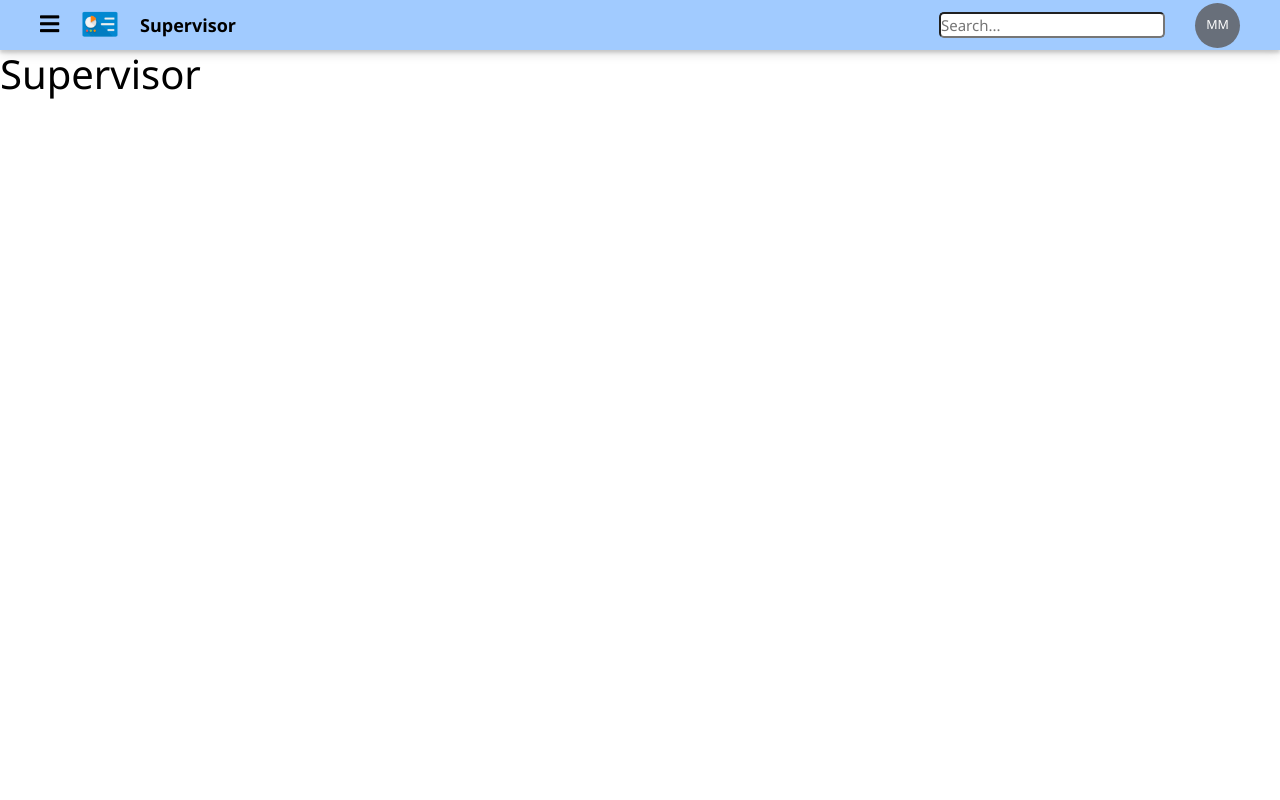
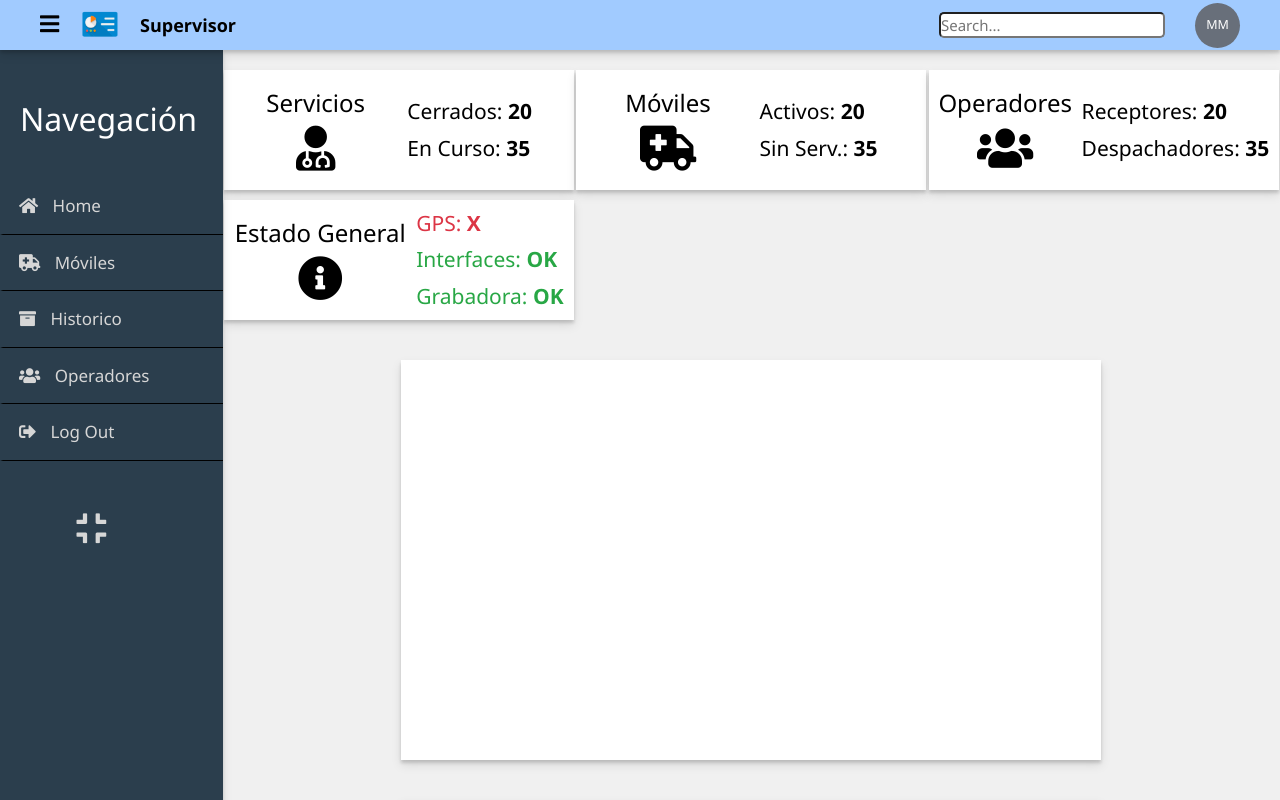
Before and after one commit to mattmoll/supervisor-webapp, a React (Create React App) app in the folder supervisor/: page / in a window 1280 px wide. Shown: the top 800 px of the page. Built offline with nearby package versions, Linux system fonts and the light colour scheme; the HTML template or start-up script is replaced by a standard one.

Commit message:
Added Home, sidebar with links working. Moviles placeholder.

```diff
--- a/supervisor/src/App.js
+++ b/supervisor/src/App.js
@@ -1,13 +1,27 @@
 import React from "react";
+import { BrowserRouter as Router, Route, Switch } from "react-router-dom";
 import "./App.css";
 import Topbar from "./components/layout/Topbar";
+import Sidebar from "./components/layout/Sidebar";
+import Home from "./components/dashboards/Home";
+import Moviles from "./components/dashboards/Moviles";
 
 function App() {
   return (
-    <div className="App">
-      <Topbar></Topbar>
-      <h1>Supervisor</h1>
-    </div>
+    <Router>
+      <div className="App">
+        <Topbar></Topbar>
+        <div id="full-container">
+          <Sidebar></Sidebar>
+          <main>
+            <Switch>
+              <Route exact path="/" component={Home}></Route>
+              <Route exact path="/moviles" component={Moviles}></Route>
+            </Switch>
+          </main>
+        </div>
+      </div>
+    </Router>
   );
 }
 
--- /dev/null
+++ b/supervisor/src/components/dashboards/Home.js
@@ -0,0 +1,119 @@
+import React, { Component } from "react";
+
+export default class Home extends Component {
+  render() {
+    return (
+      <div>
+        <div id="summary-container">
+          <div class="panel summary">
+            <div class="summary-panel-title">
+              <h4>Servicios</h4>
+              <i class="fas fa-user-md fa-3x"></i>
+            </div>
+            <div class="info-panel">
+              <div class="info-item">
+                <span>
+                  Cerrados: <strong class="info-value"> 20</strong>{" "}
+                </span>
+              </div>
+              <div class="info-item">
+                <span>
+                  En Curso: <strong class="info-value"> 35</strong>{" "}
+                </span>
+              </div>
+            </div>
+          </div>
+          <div class="panel summary">
+            <div class="summary-panel-title">
+              <h4>Móviles</h4>
+              <i class="fas fa-ambulance fa-3x"></i>
+            </div>
+            <div class="info-panel">
+              <div class="info-item">
+                <span>
+                  Activos: <strong class="info-value"> 20</strong>{" "}
+                </span>
+              </div>
+              <div class="info-item">
+                <span>
+                  Sin Serv.: <strong class="info-value"> 35</strong>{" "}
+                </span>
+              </div>
+            </div>
+          </div>
+          <div class="panel summary">
+            <div class="summary-panel-title">
+              <h4>Operadores</h4>
+              <i class="fas fa-users fa-3x"></i>
+            </div>
+            <div class="info-panel">
+              <div class="info-item">
+                <span>
+                  Receptores: <strong class="info-value"> 20</strong>{" "}
+                </span>
+              </div>
+              <div class="info-item">
+                <span>
+                  Despachadores: <strong class="info-value"> 35</strong>{" "}
+                </span>
+              </div>
+            </div>
+          </div>
+          <div class="panel summary">
+            <div class="summary-panel-title">
+              <h4>Estado General</h4>
+              <i class="fas fa-info-circle fa-3x"></i>
+            </div>
+            <div class="info-panel">
+              <div class="info-item">
+                <span class="text-danger">
+                  GPS: <strong class="info-value"> X</strong>{" "}
+                </span>
+              </div>
+              <div class="info-item">
+                <span class="text-success">
+                  Interfaces: <strong class="info-value"> OK</strong>{" "}
+                </span>
+              </div>
+              <div class="info-item">
+                <span class="text-success">
+                  Grabadora: <strong class="info-value"> OK</strong>{" "}
+                </span>
+              </div>
+            </div>
+          </div>
+        </div>
+
+        <div id="content-container">
+          <div class="panel content">
+            <div id="chartdiv" class="chart"></div>
+          </div>
+          <div class="panel content">
+            <h4> Some Relevant Info</h4>
+            <p>
+              {" "}
+              Lorem Ipsum is simply dummy text of the printing and typesetting
+              industry. Lorem Ipsum has been the industry's standard dummy text
+              ever since the 1500s, when an unknown printer took a galley of
+              type and scrambled it to make a type specimen book. It has
+              survived not only five centuries, but also the leap into
+              electronic typesetting, remaining essentially unchanged. It was
+              popularised in the 1960s with the release of Letraset sheets
+              containing Lorem Ipsum passages, and more recently with desktop
+              publishing software like Aldus PageMaker including versions of
+              Lorem Ipsum.
+            </p>
+          </div>
+          <div class="panel content">
+            <div id="chartpiediv" class="chart"></div>
+          </div>
+          <div class="panel content"></div>
+          <div class="panel content"></div>
+          <div class="panel content"></div>
+          <div class="panel content"></div>
+          <div class="panel content"></div>
+        </div>
+      </div>
+    );
+  }
+}
--- /dev/null
+++ b/supervisor/src/components/dashboards/Moviles.js
@@ -0,0 +1,11 @@
+import React, { Component } from "react";
+
+export default class Moviles extends Component {
+  render() {
+    return (
+      <div>
+        <h1>Móviles</h1>
+      </div>
+    );
+  }
+}
--- a/supervisor/src/components/layout/Sidebar.js
+++ b/supervisor/src/components/layout/Sidebar.js
@@ -8,11 +8,11 @@ export default function Sidebar() {
           <h2 id="nav-title">Navegación</h2>
         </header>
 
-        <a href="!#" class="nav-link">
+        <a href="/" class="nav-link">
           <i class="fas fa-home"></i> <span class="nav-text"> Home</span>
         </a>
-        <a href="!#" class="nav-link">
-          <i class="fas fa-ambulance"></i> <span class="nav-text">Moviles</span>
+        <a href="/moviles" class="nav-link">
+          <i class="fas fa-ambulance"></i> <span class="nav-text">Móviles</span>
         </a>
         <a href="!#" class="nav-link">
           <i class="fas fa-archive"></i> <span class="nav-text">Historico</span>
```
